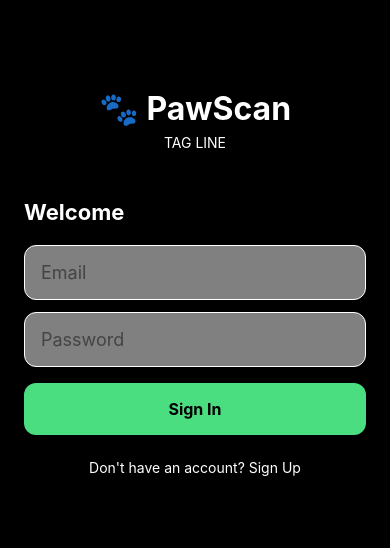
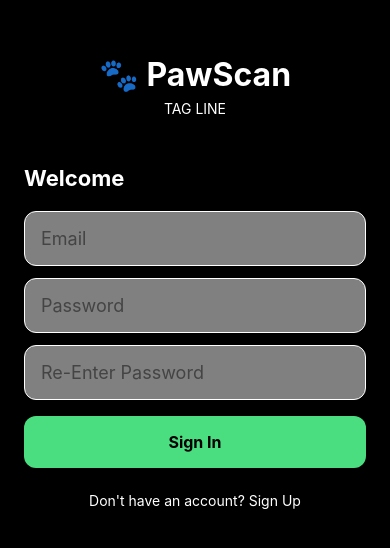
Before and after one commit to FarisZulfequar/PawScan, a React Native app: screen / in a window 390 px wide. Shown: the part 140-688 px from the top of the page. Built offline with nearby package versions, Linux system fonts and the light colour scheme.

Commit message:
Added re-enter password textbox

```diff
--- a/src/screens/AuthScreen.tsx
+++ b/src/screens/AuthScreen.tsx
@@ -13,6 +13,7 @@ import {
 export default function AuthScreen() {
     const [email, setEmail] = useState('');
     const [password, setPassword] = useState('');
+    const [rePassword, setRePassword] = useState('')
     const [loading, setLoading] = useState(false);
     const [isSignUp, setIsSignUp] = useState(false);
 
@@ -56,6 +57,15 @@ export default function AuthScreen() {
                     value={password}
                     onChangeText={setPassword}
                     placeholder="Password"
+                    placeholderTextColor="#444"
+                    secureTextEntry
+                />
+
+                <TextInput
+                    style={AuthScreenStyles.input}
+                    value={rePassword}
+                    onChangeText={setRePassword}
+                    placeholder="Re-Enter Password"
                     placeholderTextColor="#444"
                     secureTextEntry
                 />
```
